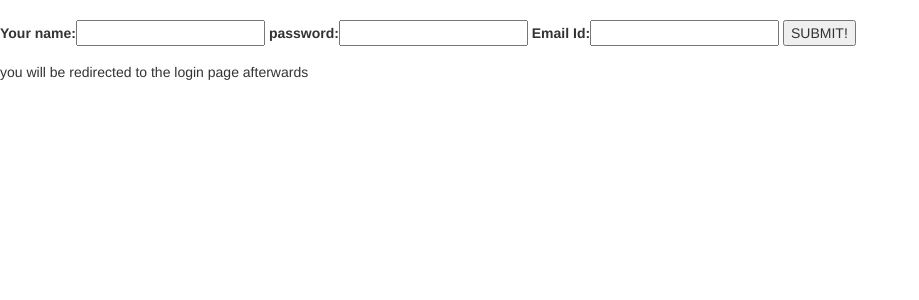
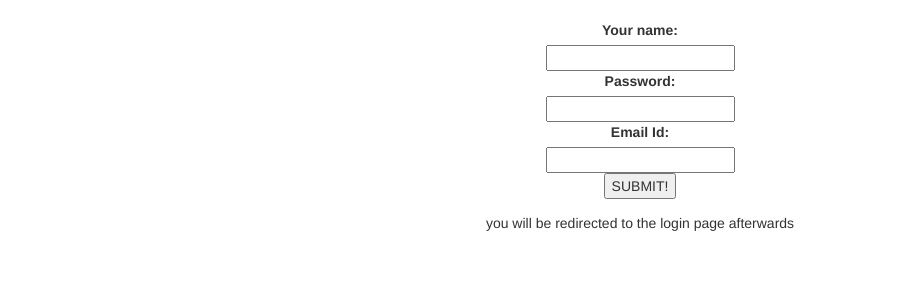
Before and after one commit to pythongiant/Programming-Hub, a Django app: page /sign in a window 1280 px wide. Shown: the part 52-352 px from the top of the page, without its empty margins (0-919 px from the left). Run offline with Django 3.2, Linux system fonts and the light colour scheme; some libraries are stand-ins or nearby versions.

Commit message:
Change Model

```diff
--- a/ProgrammerProfile/forms.py
+++ b/ProgrammerProfile/forms.py
@@ -6,5 +6,5 @@ from django import forms
 
 class Add(forms.Form):
     Username = forms.CharField(label='Your name', max_length=100,initial=" ")
-    Password=forms.CharField(widget=forms.PasswordInput,label="password",initial=" ")
+    Password=forms.CharField(widget=forms.PasswordInput,label="Password",initial=" ")
     Email = forms.EmailField(label="Email Id:", initial="",)
--- a/ProgrammerProfile/views.py
+++ b/ProgrammerProfile/views.py
@@ -2,6 +2,7 @@ from django.shortcuts import render,redirect
 from django.contrib.auth.models import User #Import the User module
 from django.contrib.auth import authenticate,login,logout#import some more stuff
 from .forms import Add
+from .models import *
 
 def index(request):
     return render(request, "ProgrammerProfile/index.html", {})
@@ -9,6 +10,7 @@ def index(request):
 def signup(request):
     form=Add()
     context={"form":form}
+
     return render(request, "ProgrammerProfile/form.html",context)
 
 
--- a/static/style.css
+++ b/static/style.css
@@ -11,3 +11,6 @@
   justify-content: center;
   text-align: center;
 }
+ input {
+            display: block
+        }
--- a/templates/ProgrammerProfile/form.html
+++ b/templates/ProgrammerProfile/form.html
@@ -1,11 +1,15 @@
 {% extends "ProgrammerProfile/base.html" %}
 {% block content %}
-<form action="{% url 'auth' %}" method="POST">
+<center>
+    <form class="form-horizontal" action="{% url 'auth' %}" method="POST">
                 {% csrf_token %}
     {{form}}
+{{form.errors}}
 <button type="submit" value="submit">SUBMIT!</button>
 
 </form>
 <p>you will be redirected to the login page afterwards</p>
 
+</center>
+
 {% endblock content %}
```
